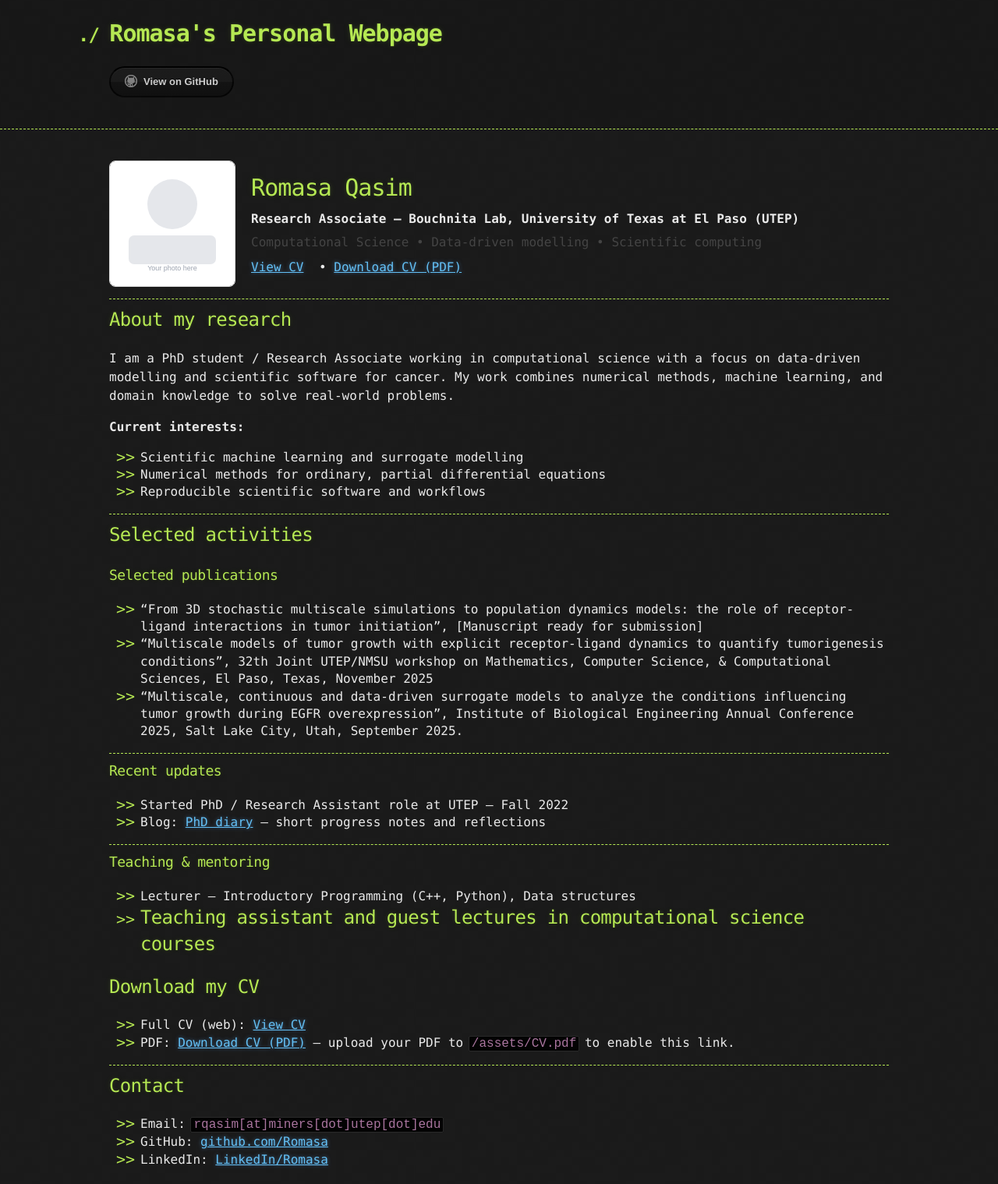
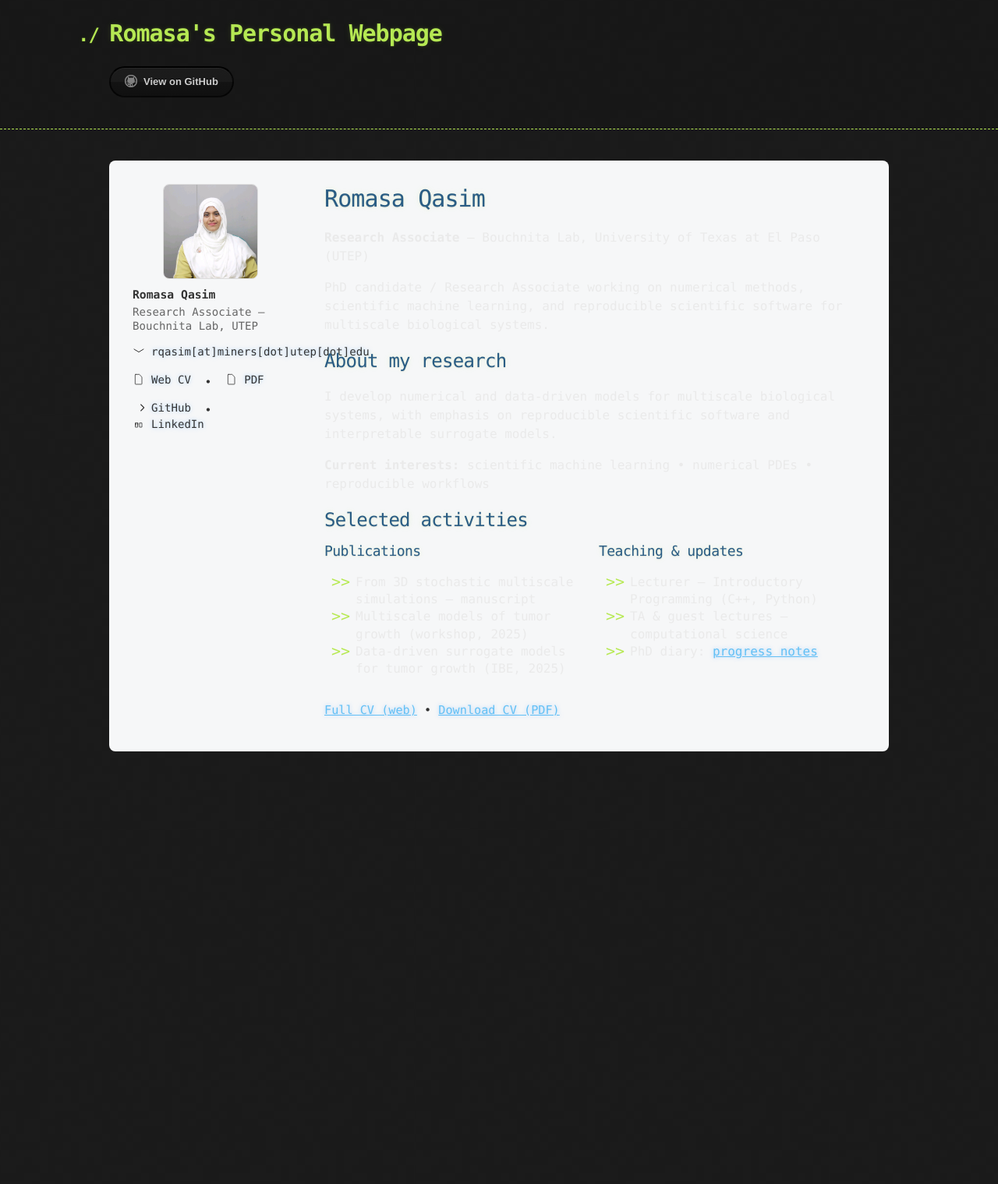
Before and after one commit to Romasa/romasa.github.io, a Jekyll site: the page built from index.md, in a window 1280 px wide. Shown: the whole page at 78% size. Built offline with Jekyll 4.4.1, drawn with Linux system fonts in a browser that asks for light colours; our own code applies the rules of GitHub Pages for plain Markdown files; the repository's description, which GitHub fills in, is left out; after the commit the page ends 984 px from its top, so only the background shows below that.

Commit message:
Rename profile image; move inline styles to CSS; add profile layout + icons

```diff
--- a/assets/css/style.scss
+++ b/assets/css/style.scss
@@ -2,3 +2,19 @@
 ---
 
 @import 'jekyll-theme-hacker';
+
+/* --- custom profile layout --- */
+.profile-container { background:#f6f7f8; padding:20px; border-radius:8px; box-sizing:border-box; max-width:1100px; margin:0 auto; }
+.profile-inner { display:flex; gap:24px; align-items:flex-start; flex-wrap:wrap; }
+.profile-left { flex:0 0 220px; min-width:160px; max-width:260px; padding:10px; box-sizing:border-box; }
+.profile-photo { width:120px; height:120px; object-fit:cover; border-radius:8px; border:1px solid #ddd; display:block; margin:0 auto; }
+.profile-contact { margin-top:10px; font-size:0.92rem; line-height:1.3; color:#333; text-align:left; }
+.profile-contact .lead { margin:4px 0; font-weight:700; }
+.profile-contact .role { margin:2px 0; color:#666; font-size:0.88rem; }
+.icon-link { display:inline-flex; align-items:center; gap:8px; text-decoration:none; color:inherit; font-size:0.88rem; }
+.icon-link svg { width:16px; height:16px; fill:currentColor; display:inline-block; vertical-align:middle; }
+.profile-right { flex:1; min-width:320px; padding:6px 12px; box-sizing:border-box; background:transparent; }
+.profile-right h1, .profile-right h2, .profile-right h3 { color:#2a5d84; margin:0 0 8px 0; }
+.profile-right h1 { font-size:1.6rem; }
+.profile-grid { display:grid; grid-template-columns:repeat(auto-fit,minmax(220px,1fr)); gap:12px; }
+@media (max-width:640px) { .profile-left, .profile-right { flex-basis:100%; max-width:100%; } .profile-inner { gap:12px; } }
--- a/index.md
+++ b/index.md
@@ -1,65 +1,78 @@
-<div style="display:flex;gap:22px;align-items:center;flex-wrap:wrap">
-  <div style="flex:0 0 160px;">
-    <img src="/assets/images/profile.svg" alt="Profile photo" style="width:160px;height:160px;object-fit:cover;border-radius:8px;border:1px solid #ddd">
-  </div>
+<div class="profile-container">
+  <div class="profile-inner">
 
-  <div style="flex:1;min-width:240px">
-    <h1 style="margin:0">Romasa Qasim</h1>
-    <p style="margin:6px 0"><strong>Research Associate — Bouchnita Lab, University of Texas at El Paso (UTEP)</strong></p>
-    <p style="margin:6px 0;color:#444">Computational Science • Data-driven modelling • Scientific computing</p>
-    <p style="margin:8px 0">
-      <a href="/cv" style="margin-right:10px">View CV</a>
-      • <a href="/assets/CV.pdf" style="margin-right:10px">Download CV (PDF)</a>
-    </p>
+    <!-- LEFT column (div) -->
+    <div class="profile-left">
+      <img class="profile-photo" src="/assets/images/profile.jpg" alt="Profile photo">
+
+      <div class="profile-contact">
+        <p class="lead">Romasa Qasim</p>
+        <p class="role">Research Associate — Bouchnita Lab, UTEP</p>
+
+        <p><a class="icon-link" href="mailto:rqasim@miners.utep.edu">
+          <svg viewBox="0 0 24 24" xmlns="http://www.w3.org/2000/svg"><path d="M3 7.5L12 13l9-5.5" stroke="currentColor" stroke-width="1.5" fill="none" stroke-linecap="round" stroke-linejoin="round"/></svg>
+          rqasim[at]miners[dot]utep[dot]edu
+        </a></p>
+
+        <p>
+          <a class="icon-link" href="/cv">
+            <svg viewBox="0 0 24 24" xmlns="http://www.w3.org/2000/svg"><path d="M6 2h7l5 5v13a1 1 0 0 1-1 1H6a1 1 0 0 1-1-1V3a1 1 0 0 1 1-1z" stroke="currentColor" stroke-width="1.2" fill="none" stroke-linecap="round" stroke-linejoin="round"/></svg>
+            Web CV
+          </a>
+          &nbsp;•&nbsp;
+          <a class="icon-link" href="/assets/CV.pdf">
+            <svg viewBox="0 0 24 24" xmlns="http://www.w3.org/2000/svg"><path d="M6 2h7l5 5v13a1 1 0 0 1-1 1H6a1 1 0 0 1-1-1V3a1 1 0 0 1 1-1z" stroke="currentColor" stroke-width="1.2" fill="none" stroke-linecap="round" stroke-linejoin="round"/></svg>
+            PDF
+          </a>
+        </p>
+
+        <p>
+          <a class="icon-link" href="https://github.com/Romasa">
+            <svg viewBox="0 0 24 24" xmlns="http://www.w3.org/2000/svg"><path d="M16 18l6-6-6-6" stroke="currentColor" stroke-width="1.6" fill="none" stroke-linecap="round" stroke-linejoin="round"/></svg>
+            GitHub
+          </a>
+          &nbsp;•&nbsp;
+          <a class="icon-link" href="https://www.linkedin.com/in/romasa-qasim-a5916a1a/">
+            <svg viewBox="0 0 24 24" xmlns="http://www.w3.org/2000/svg"><path d="M10 14v-4" stroke="currentColor" stroke-width="1.6" fill="none" stroke-linecap="round" stroke-linejoin="round"/><path d="M6 14v-4" stroke="currentColor" stroke-width="1.6" fill="none" stroke-linecap="round" stroke-linejoin="round"/><path d="M6 10h4v8H6zM14 10h4v8h-4z" stroke="currentColor" stroke-width="1.2" fill="none" stroke-linecap="round" stroke-linejoin="round"/></svg>
+            LinkedIn
+          </a>
+        </p>
+      </div>
+    </div>
+
+    <!-- RIGHT column (div) -->
+    <div class="profile-right">
+      <h1>Romasa Qasim</h1>
+      <p><strong>Research Associate</strong> — Bouchnita Lab, University of Texas at El Paso (UTEP)</p>
+      <p>PhD candidate / Research Associate working on numerical methods, scientific machine learning, and reproducible scientific software for multiscale biological systems.</p>
+
+      <h2>About my research</h2>
+      <p>I develop numerical and data-driven models for multiscale biological systems, with emphasis on reproducible scientific software and interpretable surrogate models.</p>
+      <p><strong>Current interests:</strong> scientific machine learning • numerical PDEs • reproducible workflows</p>
+
+      <h2>Selected activities</h2>
+      <div class="profile-grid">
+        <div>
+          <h3>Publications</h3>
+          <ul>
+            <li>From 3D stochastic multiscale simulations — manuscript</li>
+            <li>Multiscale models of tumor growth (workshop, 2025)</li>
+            <li>Data-driven surrogate models for tumor growth (IBE, 2025)</li>
+          </ul>
+        </div>
+
+        <div>
+          <h3>Teaching & updates</h3>
+          <ul>
+            <li>Lecturer — Introductory Programming (C++, Python)</li>
+            <li>TA & guest lectures — computational science</li>
+            <li>PhD diary: <a href="/phd_diary.md">progress notes</a></li>
+          </ul>
+        </div>
+      </div>
+
+      <p style="margin-top:14px;font-size:0.95rem;color:#333"><a href="/cv">Full CV (web)</a> • <a href="/assets/CV.pdf">Download CV (PDF)</a></p>
+    </div>
+
   </div>
 </div>
-
----
-
-## About my research
-
-I am a PhD student / Research Associate working in computational science with a focus on data-driven modelling and scientific software for cancer. My work combines numerical methods, machine learning, and domain knowledge to solve real-world problems.
-
-**Current interests:**
-
-- Scientific machine learning and surrogate modelling
-- Numerical methods for ordinary, partial differential equations
-- Reproducible scientific software and workflows
-
----
-
-## Selected activities
-
-### Selected publications
-- "From 3D stochastic multiscale simulations to population dynamics models: the role of receptor-ligand interactions in tumor initiation", [Manuscript ready for submission]
-- "Multiscale models of tumor growth with explicit
-receptor-ligand dynamics to quantify tumorigenesis conditions”, 32th Joint UTEP/NMSU workshop on Mathematics, Computer Science, & Computational Sciences, El Paso, Texas, November 2025
-- "Multiscale, continuous and data-driven surrogate models to
-analyze the conditions influencing tumor growth during EGFR overexpression", Institute of
-Biological Engineering Annual Conference 2025, Salt Lake City, Utah, September 2025.
-
-
----
-### Recent updates
-- Started PhD / Research Assistant role at UTEP — Fall 2022
-- Blog: [PhD diary](/phd_diary.md) — short progress notes and reflections
-
----
-
-### Teaching & mentoring
-- Lecturer — Introductory Programming (C++, Python), Data structures
-- Teaching assistant and guest lectures in computational science courses
----
-
-## Download my CV
-
-- Full CV (web): [View CV](/cv)
-- PDF: [Download CV (PDF)](/assets/CV.pdf) — upload your PDF to `/assets/CV.pdf` to enable this link.
-
----
-
-## Contact
-
-- Email: `rqasim[at]miners[dot]utep[dot]edu`
-- GitHub: [github.com/Romasa](https://github.com/Romasa)
-- LinkedIn: [LinkedIn/Romasa](https://www.linkedin.com/in/romasa-qasim-a5916a1a/)
```
Also changed, not shown: assets/images/profile.jpg (renamed from assets/images/my pic.jpg), assets/images/profile.svg (deleted), 1 other file.
